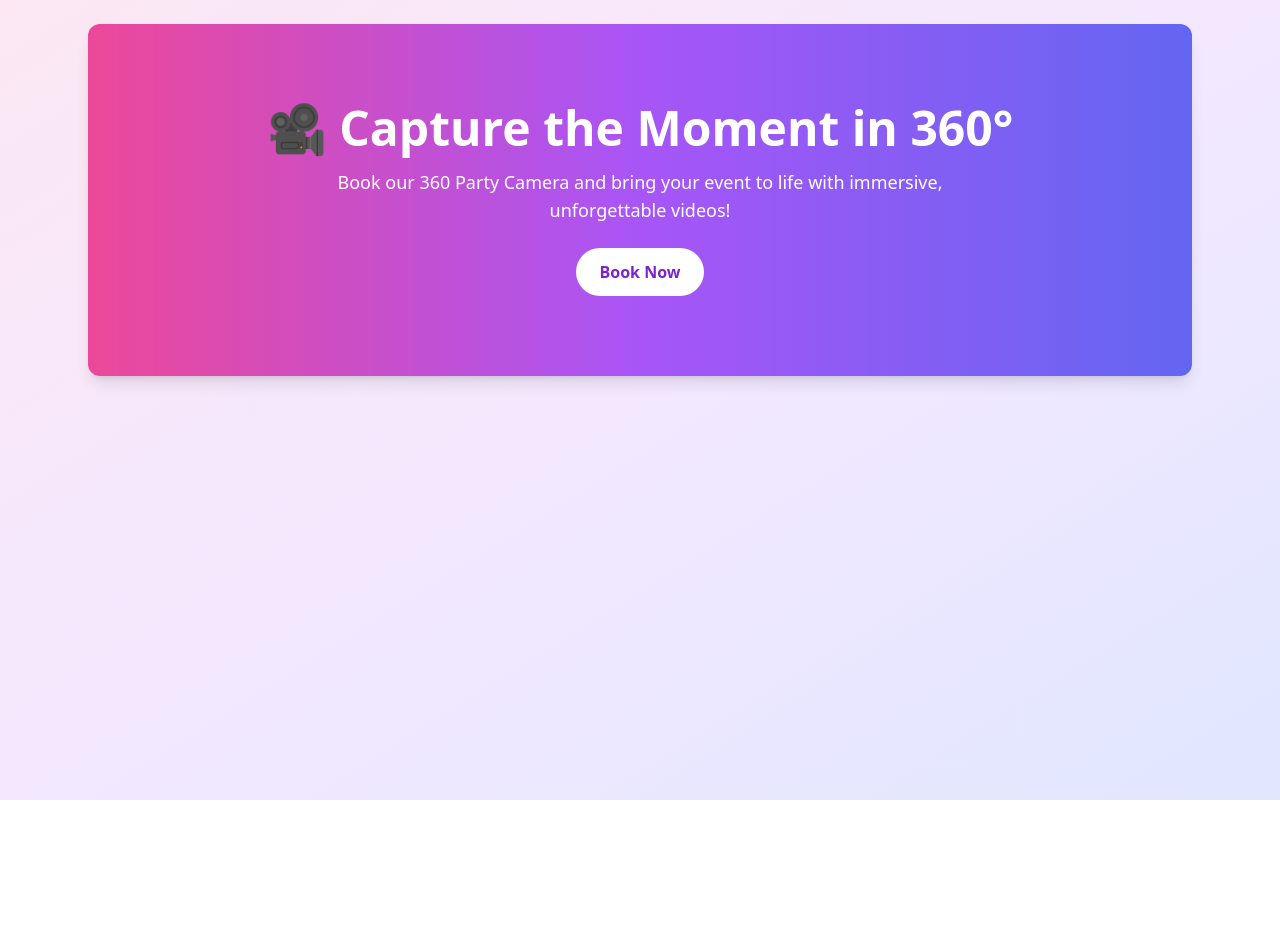
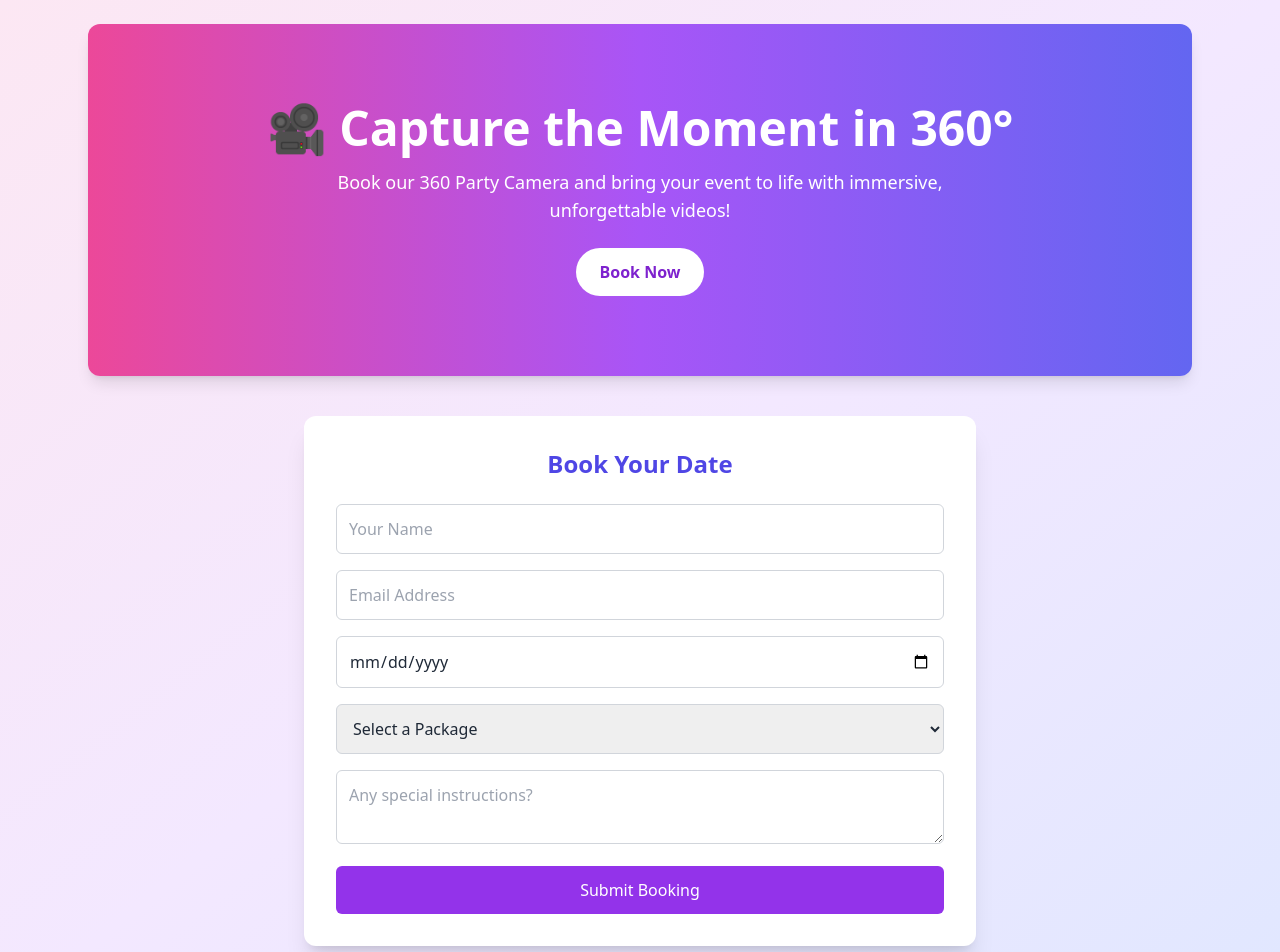
Before and after one commit to Kenielmc/party360-rental, a Next.js app: page / in a window 1280 px wide. Shown: the top 952 px of the page. Before the commit the page ends 800 px from the top, so only its background shows below. Built offline with nearby package versions, Linux system fonts and the light colour scheme.

Commit message:
added booking form to site

```diff
--- /dev/null
+++ b/components/BookingForm.js
@@ -0,0 +1,46 @@
+export default function BookingForm() {
+    return (
+      <section id="booking" className="bg-white p-8 rounded-xl shadow-xl max-w-2xl mx-auto mb-12">
+        <h2 className="text-2xl font-bold text-center text-indigo-600 mb-6">Book Your Date</h2>
+        <form className="space-y-4">
+          <input
+            type="text"
+            name="name"
+            placeholder="Your Name"
+            className="w-full p-3 border border-gray-300 rounded-md focus:outline-none focus:ring-2 focus:ring-purple-400"
+          />
+          <input
+            type="email"
+            name="email"
+            placeholder="Email Address"
+            className="w-full p-3 border border-gray-300 rounded-md focus:outline-none focus:ring-2 focus:ring-purple-400"
+          />
+          <input
+            type="date"
+            name="eventDate"
+            className="w-full p-3 border border-gray-300 rounded-md focus:outline-none focus:ring-2 focus:ring-purple-400"
+          />
+          <select
+            name="package"
+            className="w-full p-3 border border-gray-300 rounded-md focus:outline-none focus:ring-2 focus:ring-purple-400"
+          >
+            <option value="">Select a Package</option>
+            <option value="Basic">Basic</option>
+            <option value="Premium">Premium</option>
+            <option value="VIP">VIP</option>
+          </select>
+          <textarea
+            name="notes"
+            placeholder="Any special instructions?"
+            className="w-full p-3 border border-gray-300 rounded-md focus:outline-none focus:ring-2 focus:ring-purple-400"
+          ></textarea>
+          <button
+            type="submit"
+            className="bg-purple-600 text-white py-3 w-full rounded-md hover:bg-purple-700 transition"
+          >
+            Submit Booking
+          </button>
+        </form>
+      </section>
+    );
+  }
--- a/pages/index.js
+++ b/pages/index.js
@@ -1,10 +1,12 @@
 import Layout from '../components/layout';
 import HeroSection from '../components/HeroSection';
+import BookingForm from '../components/BookingForm';
 
 export default function Home() {
   return (
     <Layout>
       <HeroSection />
+      <BookingForm />
     </Layout>
   );
 }
```
